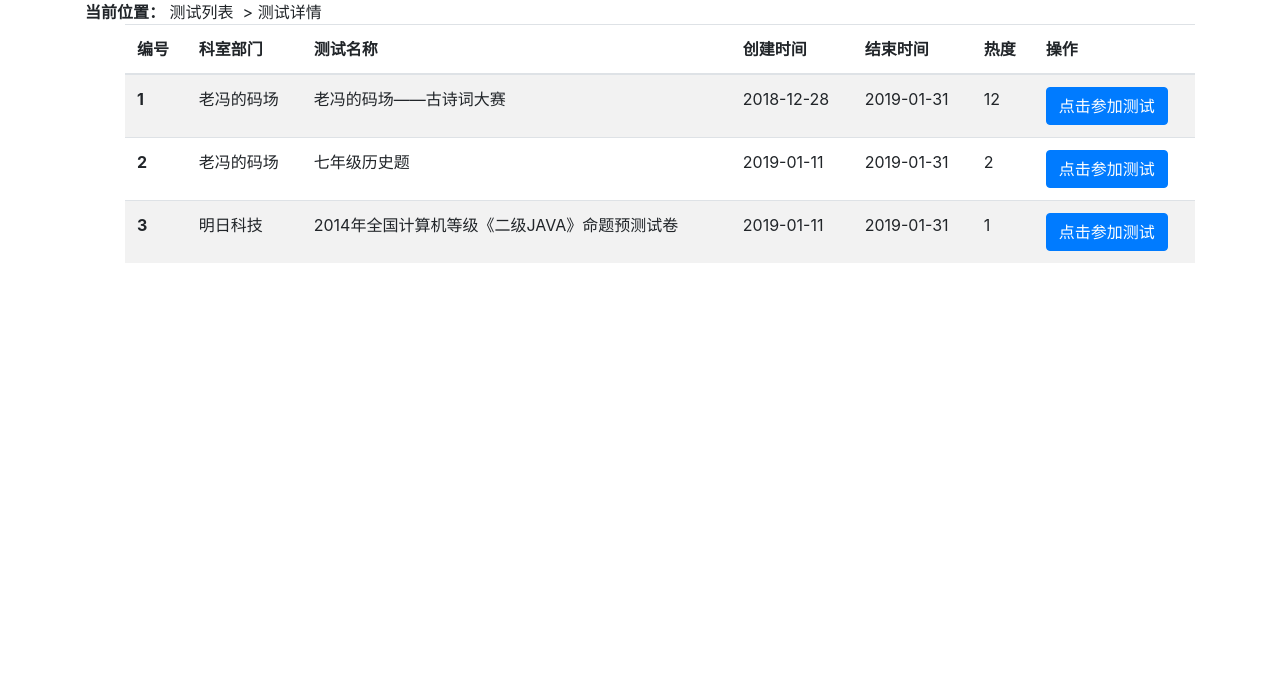
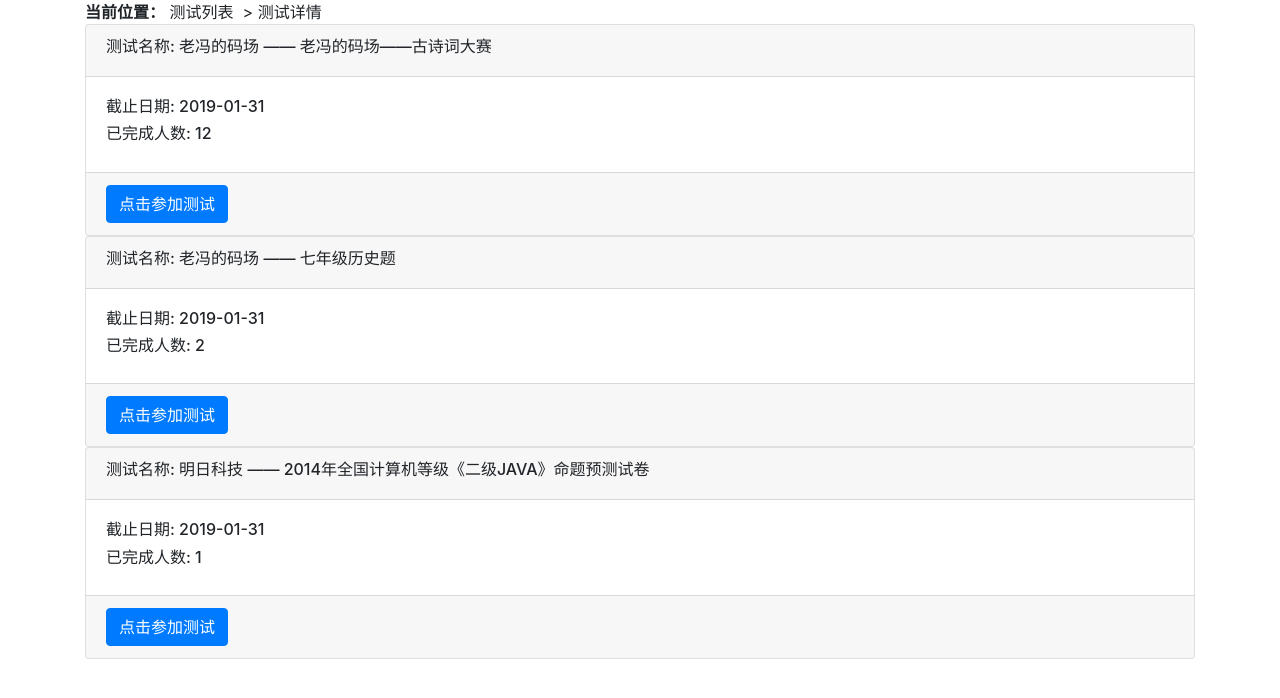
Before and after one commit to huanhuashengling/exam, a Django app: template web/templates/competition/games.html in a window 1280 px wide. Shown: the part 56-754 px from the top of the page. Run offline with Django 3.2, Linux system fonts and the light colour scheme; the template is opened without the code that fills it: values that come from a table or form of the project are taken from there, others are empty; data comes from the database, SQL or seed files in the repository; some libraries are stand-ins or nearby versions.

Commit message:
update game list

```diff
--- a/web/templates/competition/games.html
+++ b/web/templates/competition/games.html
@@ -8,46 +8,21 @@
         </span>&nbsp;&gt;&nbsp;<span>测试详情</span>
     </div>
     <div class="inner-content">
-        <div class="xxzxBox">
-            <div class="tab-content bd">
-                <div role="tabpanel" class="active tab-pane">
-                    <ul class="ul_zxlist" id="column_ul">
-                        {% if not kinds %}
-                            <div style="text-align:center">
-                                <img src="/static/images/no-bs.png">
-                            </div>
-                        {% else %}
-                        <table class="table table-striped table-hover">
-                          <thead>
-                            <tr>
-                              <th scope="col">编号</th>
-                              <th scope="col">科室部门</th>
-                              <th scope="col">测试名称</th>
-                              <th scope="col">创建时间</th>
-                              <th scope="col">结束时间</th>
-                              <th scope="col">热度</th>
-                              <th scope="col">操作</th>
-                            </tr>
-                          </thead>
-                          <tbody>
-                            {% for kind in kinds %}
-                            <tr>
-                              <th scope="row">{{ forloop.counter }}</th>
-                              <td>{{ kind.sponsor_name }}</td>
-                              <td>{{ kind.kind_name }}</td>
-                              <td>{{ kind.created_at|date:"Y-m-d" }}</td>
-                              <td>{{ kind.cop_finishat|date:"Y-m-d" }}</td>
-                              <td>{{ kind.total_partin_num }}</td>
-                              <td><a class="btn btn-primary" href="{% url 'bs:index' %}?uid={{ request.session.uid }}&kind_id={{kind.kind_id}}">点击参加测试</a></td>
-                            </tr>
-                            {% endfor %}
-                             </tbody>
-                        </table>
-                        {% endif %}
-                    </ul>
-                </div>
-            </div>
+      {% for kind in kinds %}
+      <div class="card">
+        <div class="card-header"><h6>测试名称: {{ kind.sponsor_name }} —— {{ kind.kind_name }}</h6></div>
+        <div class="card-body">
+          <!-- <h6>科室部门: {{ kind.sponsor_name }}</h6> -->
+          <!-- <h6>测试名称: {{ kind.kind_name }}</h6> -->
+          <!-- <h6>创建时间: {{ kind.created_at|date:"Y-m-d" }}</h6> -->
+          <h6>截止日期: {{ kind.cop_finishat|date:"Y-m-d" }}</h6>
+          <h6>已完成人数: {{ kind.total_partin_num }}</h6>
         </div>
+        <div class="card-footer">
+          <a class="btn btn-primary" href="{% url 'bs:index' %}?uid={{ request.session.uid }}&kind_id={{kind.kind_id}}">点击参加测试</a>
+        </div>
+      </div>
+      {% endfor %}
     </div>
 </div>
 {% endblock %}
```
